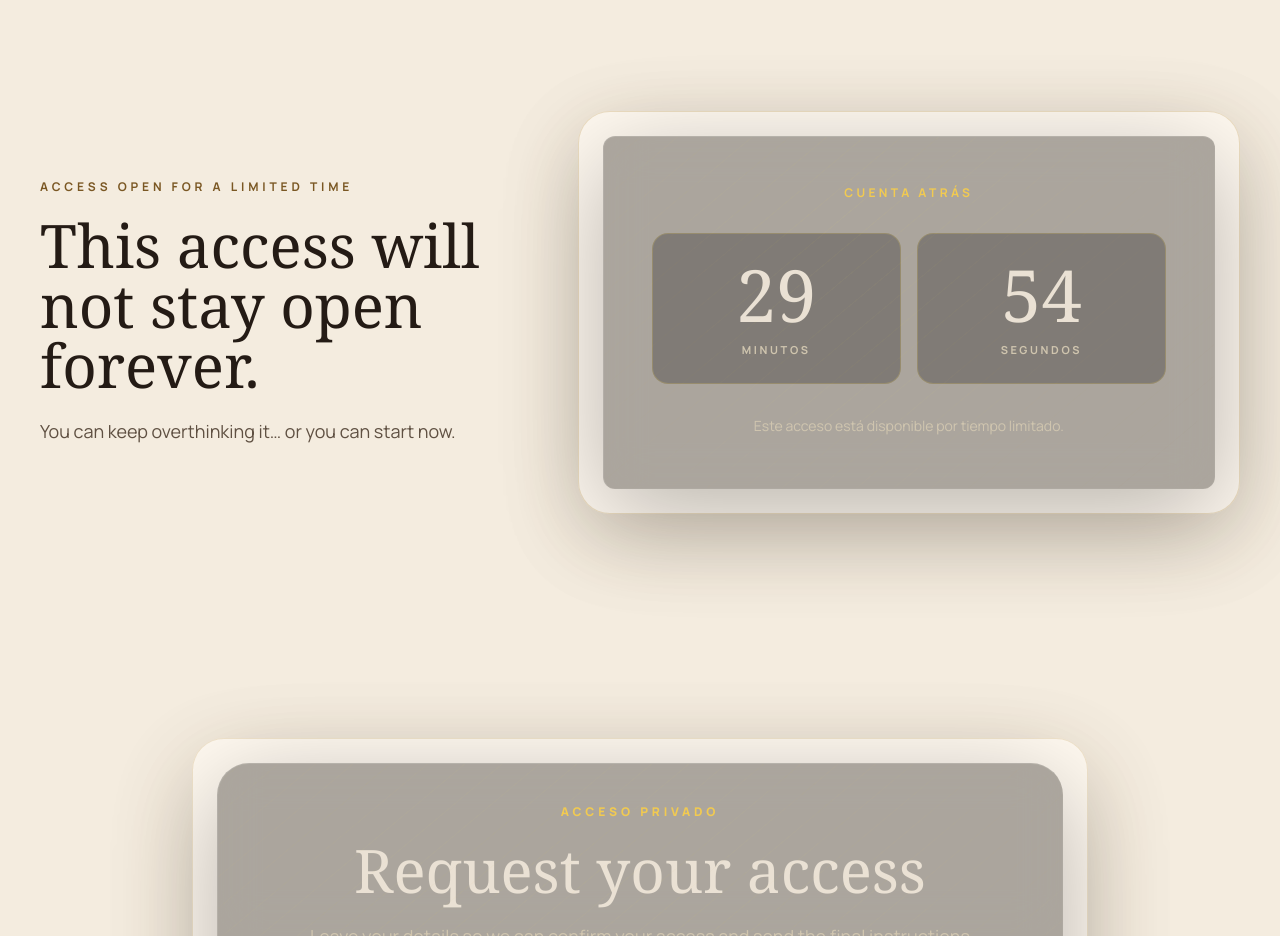
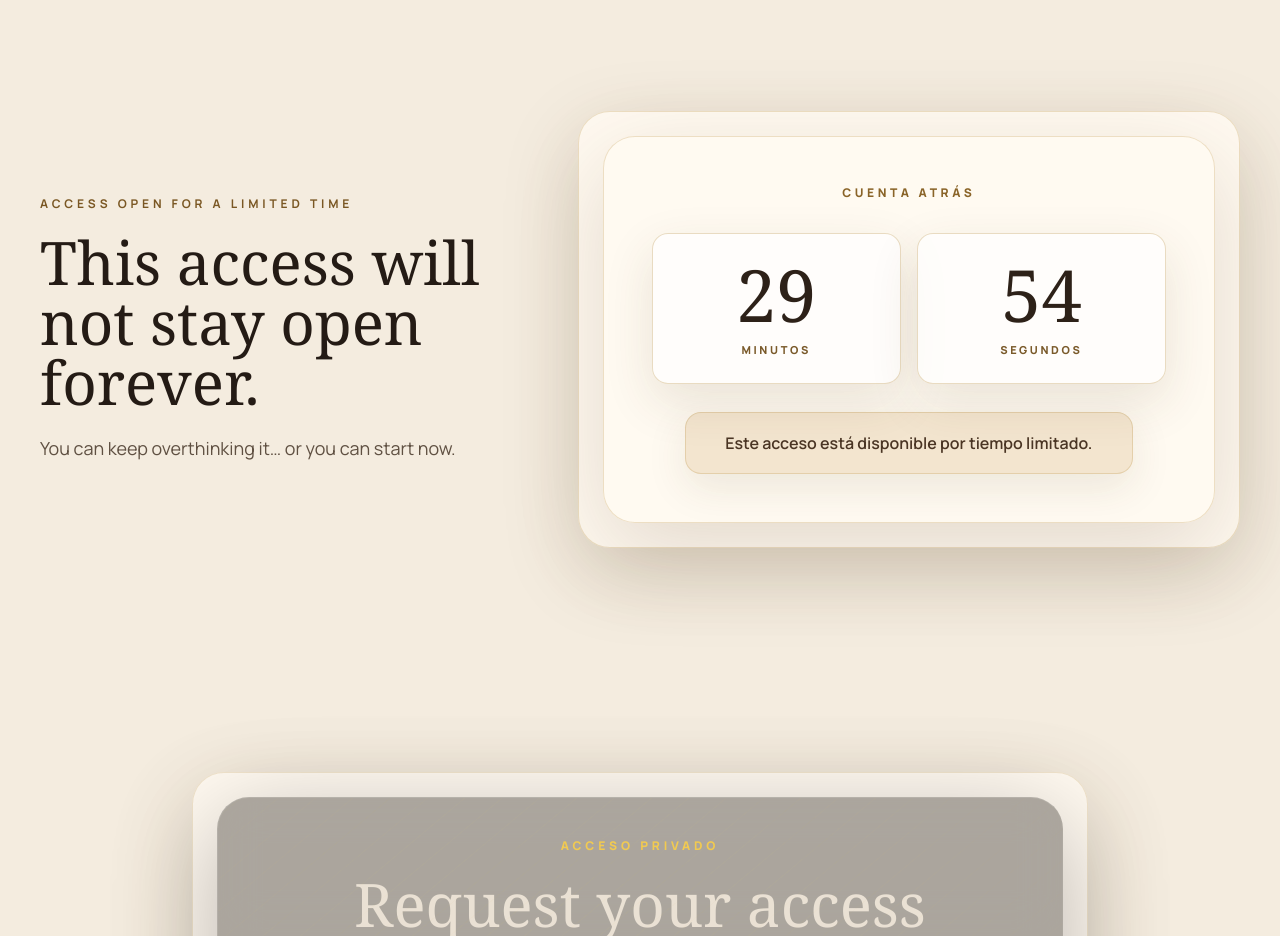
Before and after one commit to albypersonaltrainer-arch/reto-lily-premium, a Next.js app: page /en/money-challenge in a window 1280 px wide. Shown: the part 8480-9416 px from the top of the page. Built offline with nearby package versions, Linux system fonts and the light colour scheme; no server answers.

Commit message:
Update Countdown.tsx

```diff
--- a/components/Countdown.tsx
+++ b/components/Countdown.tsx
@@ -46,7 +46,9 @@ export function Countdown({ deadlineIso, urgencyMinutes }: CountdownProps) {
     [deadlineIso, urgencyMinutes]
   );
 
-  const [timeLeft, setTimeLeft] = useState<TimeLeft>(() => calculateTimeLeft(deadline));
+  const [timeLeft, setTimeLeft] = useState<TimeLeft>(() =>
+    calculateTimeLeft(deadline)
+  );
 
   useEffect(() => {
     const interval = window.setInterval(() => {
@@ -57,32 +59,32 @@ export function Countdown({ deadlineIso, urgencyMinutes }: CountdownProps) {
   }, [deadline]);
 
   return (
-    <div className="glass-panel pattern-card rounded-xl p-8 text-center md:p-12">
-      <p className="text-xs font-bold uppercase tracking-[0.28em] text-champagne">
+    <div className="rounded-[2rem] border border-[#b78a3d]/25 bg-[#fffaf1]/90 p-8 text-center shadow-[0_28px_90px_rgba(82,55,24,0.16)] backdrop-blur md:p-12">
+      <p className="text-xs font-black uppercase tracking-[0.3em] text-[#8a6428]">
         Cuenta atrás
       </p>
 
       <div className="mt-8 grid grid-cols-2 gap-4">
-        <div className="rounded-2xl border border-champagne/20 bg-black/25 p-6">
-          <div className="font-serif text-6xl text-linen md:text-7xl">
+        <div className="rounded-2xl border border-[#b78a3d]/30 bg-white/70 p-6 shadow-[0_18px_50px_rgba(82,55,24,0.12)]">
+          <div className="font-serif text-6xl leading-none text-[#2d2118] md:text-7xl">
             {twoDigits(timeLeft.minutes)}
           </div>
-          <div className="mt-3 text-[11px] font-bold uppercase tracking-[0.24em] text-muted">
+          <div className="mt-3 text-[11px] font-black uppercase tracking-[0.24em] text-[#7a5a2a]">
             Minutos
           </div>
         </div>
 
-        <div className="rounded-2xl border border-champagne/20 bg-black/25 p-6">
-          <div className="font-serif text-6xl text-linen md:text-7xl">
+        <div className="rounded-2xl border border-[#b78a3d]/30 bg-white/70 p-6 shadow-[0_18px_50px_rgba(82,55,24,0.12)]">
+          <div className="font-serif text-6xl leading-none text-[#2d2118] md:text-7xl">
             {twoDigits(timeLeft.seconds)}
           </div>
-          <div className="mt-3 text-[11px] font-bold uppercase tracking-[0.24em] text-muted">
+          <div className="mt-3 text-[11px] font-black uppercase tracking-[0.24em] text-[#7a5a2a]">
             Segundos
           </div>
         </div>
       </div>
 
-      <p className="mt-7 text-sm leading-7 text-muted">
+      <p className="mx-auto mt-7 max-w-md rounded-2xl border border-[#b78a3d]/25 bg-[#f3e5cf] px-5 py-4 text-base font-semibold leading-7 text-[#4a3524] shadow-[0_14px_40px_rgba(82,55,24,0.10)]">
         Este acceso está disponible por tiempo limitado.
       </p>
     </div>
```
